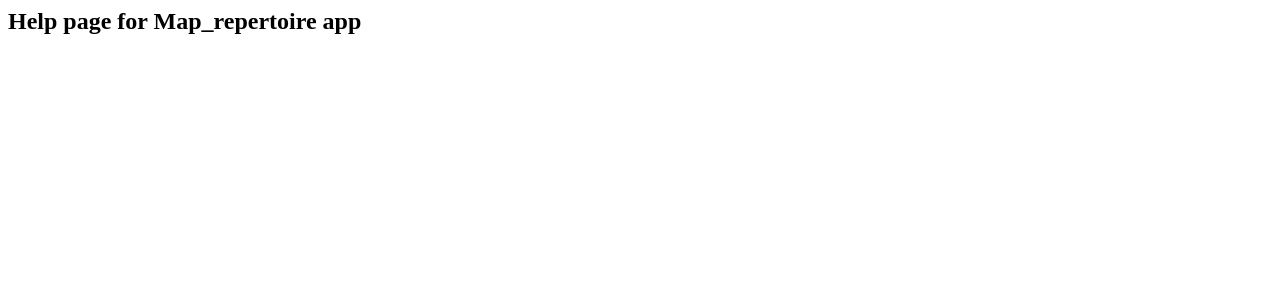
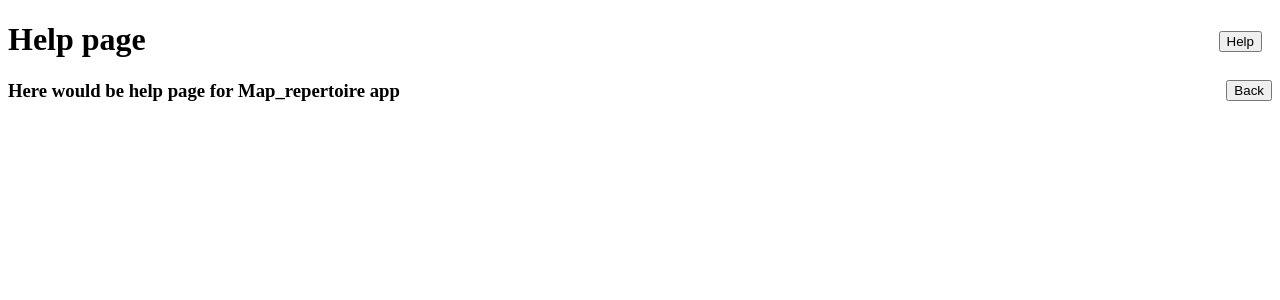
Before and after one commit to DvorakovaA/Mapping_the_Repertoire_of_Gregorian_Chant, a Django app: page /Map_repertoire/help/ in a window 1280 px wide. Shown: the top 300 px of the page. Run offline with Django 5.2, Linux system fonts and the light colour scheme.

Commit message:
feat: add Back button to help page

```diff
--- a/django/Gregorian_chant_repertoire/Map_repertoire/templates/Map_repertoire/help.html
+++ b/django/Gregorian_chant_repertoire/Map_repertoire/templates/Map_repertoire/help.html
@@ -1 +1,13 @@
-<h2> Help page for Map_repertoire app</h2>
+{% extends "base.html" %}
+
+    {% block header %}
+      <h1>Help page</h1>
+    {% endblock %}
+
+    {% block side_buttons %}
+        <button onclick="window.history.back()">Back</button>
+    {% endblock %}
+
+    {% block conntent %}
+    <h3> Here would be help page for Map_repertoire app</h3>
+    {% endblock %}
```
